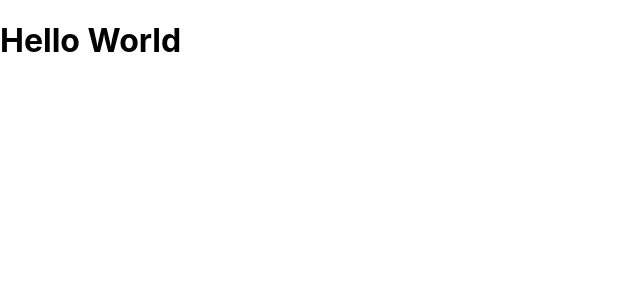
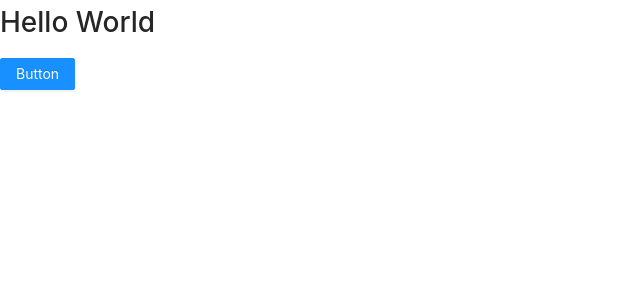
Before and after one commit to 2train-net/2train-ui, a React (Create React App) app: page / in a window 1280 px wide. Shown: the top 300 px of the page, without its empty margins (0-640 px from the left). Built offline with nearby package versions, Linux system fonts and the light colour scheme.

Commit message:
chore(deps): add ant design dependency

```diff
--- a/package.json
+++ b/package.json
@@ -10,6 +10,7 @@
     "@types/node": "^13.9.2",
     "@types/react": "^16.9.25",
     "@types/react-dom": "^16.9.5",
+    "antd": "^4.0.3",
     "react": "^16.13.1",
     "react-dom": "^16.13.1",
     "react-router-dom": "^5.1.2",
--- a/src/App.tsx
+++ b/src/app.component.tsx
@@ -1,7 +1,16 @@
 import React from 'react';
 import { BrowserRouter as Router, Route } from 'react-router-dom';
 
-const TempComponent = () => <h1>Hello World</h1>;
+import { Button } from 'antd';
+
+import './app.css';
+
+const TempComponent = () => (
+  <>
+    <h1>Hello World</h1>
+    <Button type="primary">Button</Button>
+  </>
+);
 
 const App = () => {
   return (
--- /dev/null
+++ b/src/app.css
@@ -0,0 +1 @@
+@import '~antd/dist/antd.css';
--- a/src/index.tsx
+++ b/src/index.tsx
@@ -1,7 +1,7 @@
 import React from 'react';
 import ReactDOM from 'react-dom';
 
-import App from './App';
+import App from './app.component';
 
 import * as serviceWorker from './service-worker';
 
```
Also changed, not shown: 1 other file (tests, documents, lock files or other folders).
